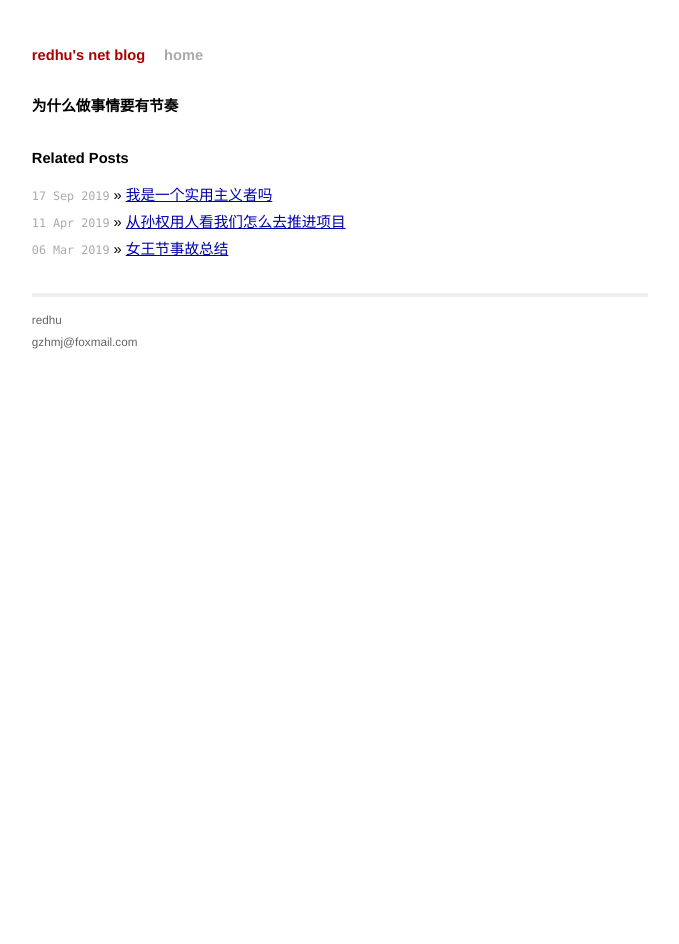
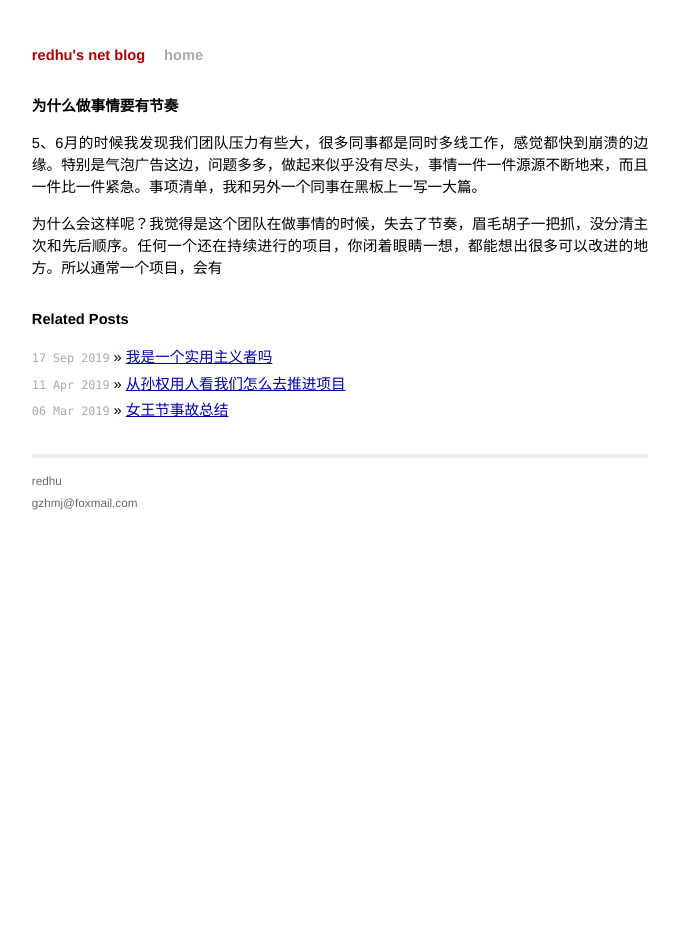
Before and after one commit to redhu/redhu.github.io, a Jekyll site: the page built from _posts/2019-6-11-为什么做事情要有节奏.md, in a window 1280 px wide. Shown: the whole page, without its empty margins (300-979 px from the left). Built offline with Jekyll 4.4.1, drawn with Linux system fonts in a browser that asks for light colours; our own code applies the rules of GitHub Pages for plain Markdown files; comment, search, counter and statistics services are not loaded.

Commit message:
add article

```diff
--- a/_posts/2019-6-11-为什么做事情要有节奏.md
+++ b/_posts/2019-6-11-为什么做事情要有节奏.md
@@ -1,2 +1,6 @@
 为什么做事情要有节奏
 ================
+
+5、6月的时候我发现我们团队压力有些大，很多同事都是同时多线工作，感觉都快到崩溃的边缘。特别是气泡广告这边，问题多多，做起来似乎没有尽头，事情一件一件源源不断地来，而且一件比一件紧急。事项清单，我和另外一个同事在黑板上一写一大篇。
+
+为什么会这样呢？我觉得是这个团队在做事情的时候，失去了节奏，眉毛胡子一把抓，没分清主次和先后顺序。任何一个还在持续进行的项目，你闭着眼睛一想，都能想出很多可以改进的地方。所以通常一个项目，会有
```
Also changed, not shown: _posts/2019-4-11-从孙权用人看我们怎么去推进项目.md (+2 -0 lines), _posts/2019-9-17-我是一个实用主义者吗 .md (+4 -0 lines).
